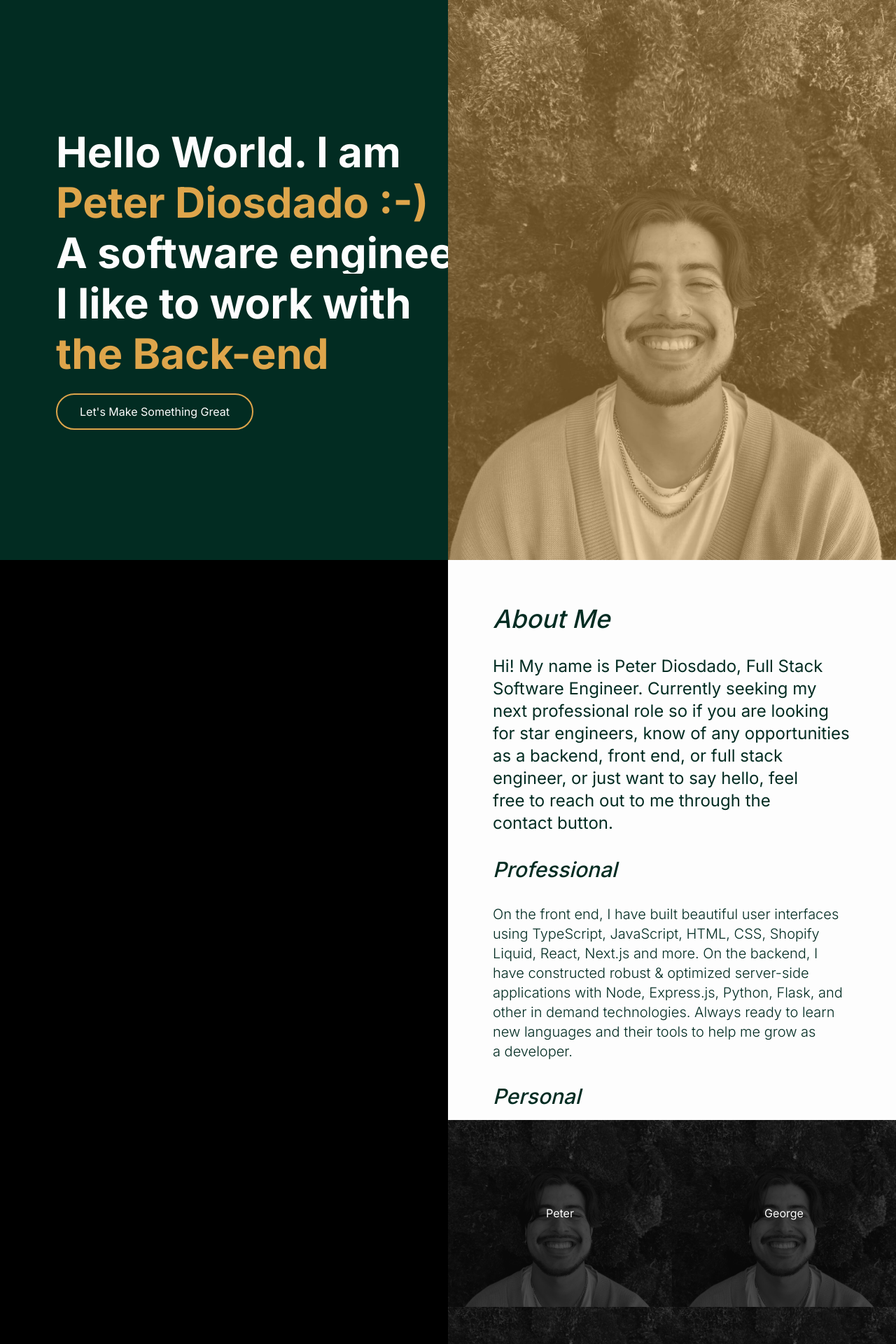
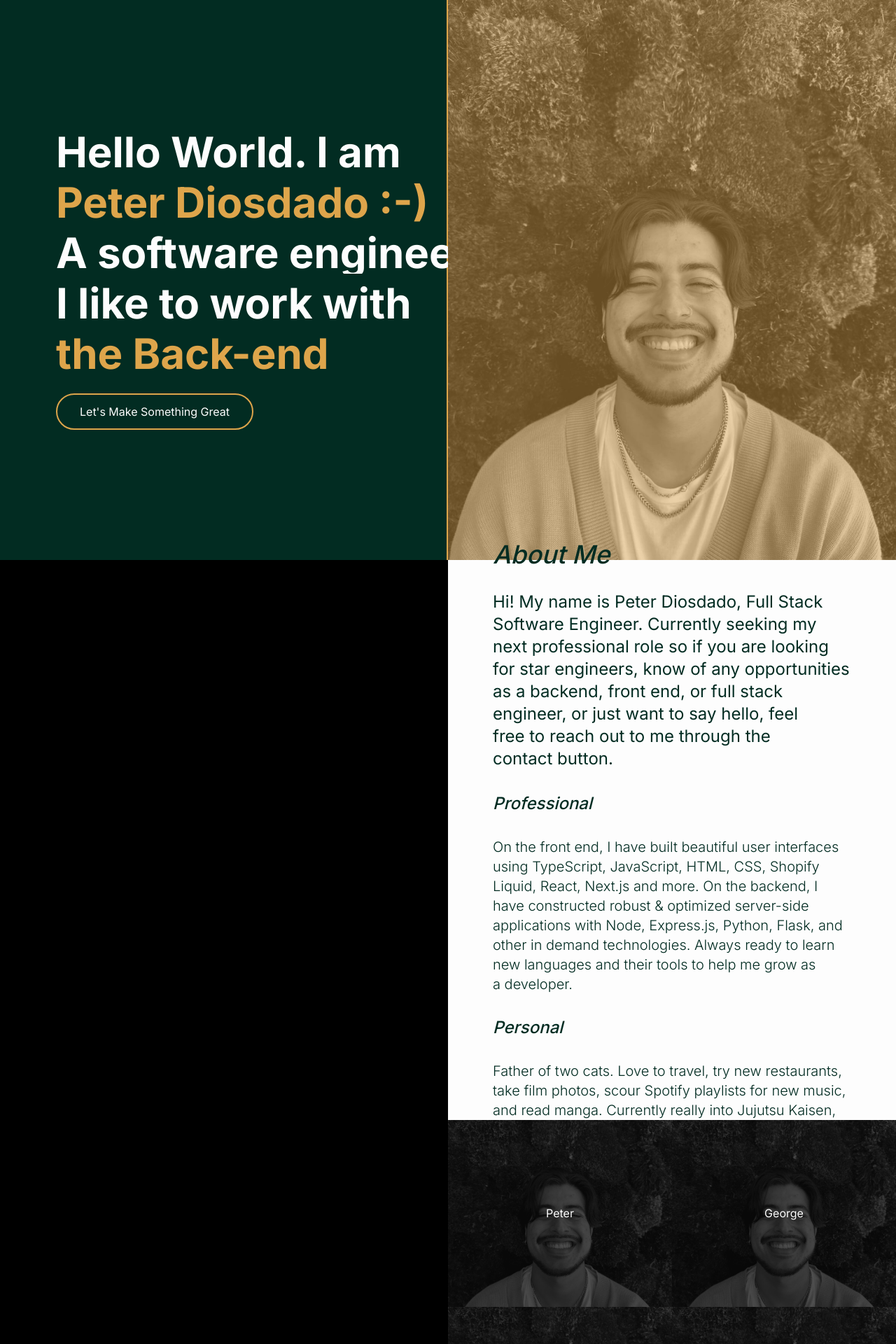
Before and after one commit to PetDios9/personal-site-v2, a Next.js app: page / in a window 1280 px wide. Shown: the top 1920 px of the page at 70% size. Built offline with nearby package versions, Linux system fonts and the light colour scheme.

Commit message:
style: centered text in about me section, border on landing desktop component

```diff
--- a/src/components/AboutMe.tsx
+++ b/src/components/AboutMe.tsx
@@ -1,6 +1,6 @@
 export default function AboutMe() {
   return (
-    <div className="bg-tetriary-color text-primary-color h-screen flex flex-col p-9 md:p-16 gap-4 md:gap-8 lg:gap-8 text-pretty sticky top-0">
+    <div className="bg-tetriary-color text-primary-color h-screen flex flex-col justify-center p-9 md:p-16 gap-4 md:gap-8 lg:gap-8 text-pretty sticky top-0">
       <h1 className=" text-2xl md:text-3xl italic lg:text-4xl font-medium ">
         About Me
       </h1>
@@ -11,7 +11,7 @@ export default function AboutMe() {
         stack engineer, or just want to say hello, feel free to reach out to me
         through the contact button.
       </h2>
-      <h2 className="md:text-xl lg:text-3xl font-medium italic">
+      <h2 className="md:text-xl lg:text-2xl font-medium italic">
         Professional
       </h2>
       <p className="md:text-xl font-light">
@@ -22,7 +22,7 @@ export default function AboutMe() {
         technologies. Always ready to learn new languages and their tools to
         help me grow as a developer.
       </p>
-      <h2 className="md:text-xl lg:text-3xl font-medium italic">Personal</h2>
+      <h2 className="md:text-xl lg:text-2xl font-medium italic">Personal</h2>
       <p className="md:text-xl font-light">
         Father of two cats. Love to travel, try new restaurants, take film
         photos, scour Spotify playlists for new music, and read manga. Currently
--- a/src/components/Landing.tsx
+++ b/src/components/Landing.tsx
@@ -2,7 +2,7 @@ import Image from "next/image";
 
 export default function Landing() {
   return (
-    <div className="h-screen lg:w-[50vw] flex flex-col justify-center items-center lg:items-start lg:pl-14 xl:pl-20 gap-3 bg-primary-color text-tetriary-color">
+    <div className="h-screen lg:w-[50vw] flex flex-col justify-center items-center lg:items-start lg:pl-14 xl:pl-20 gap-3 bg-primary-color text-tetriary-color lg:border-r-2 lg:border-secondary-color">
       <h2 className="overflow-hidden whitespace-nowrap text-4xl lg:text-5xl xl:text-6xl font-bold text-left">
         Hello World. I am
       </h2>
```
